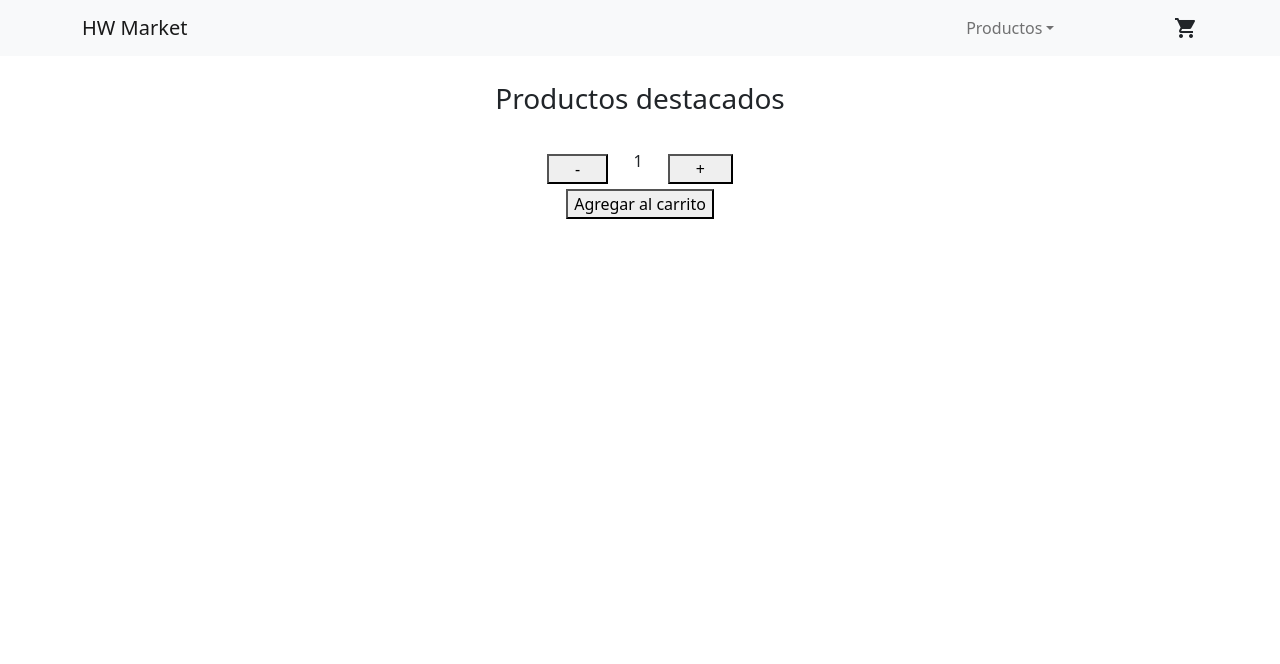
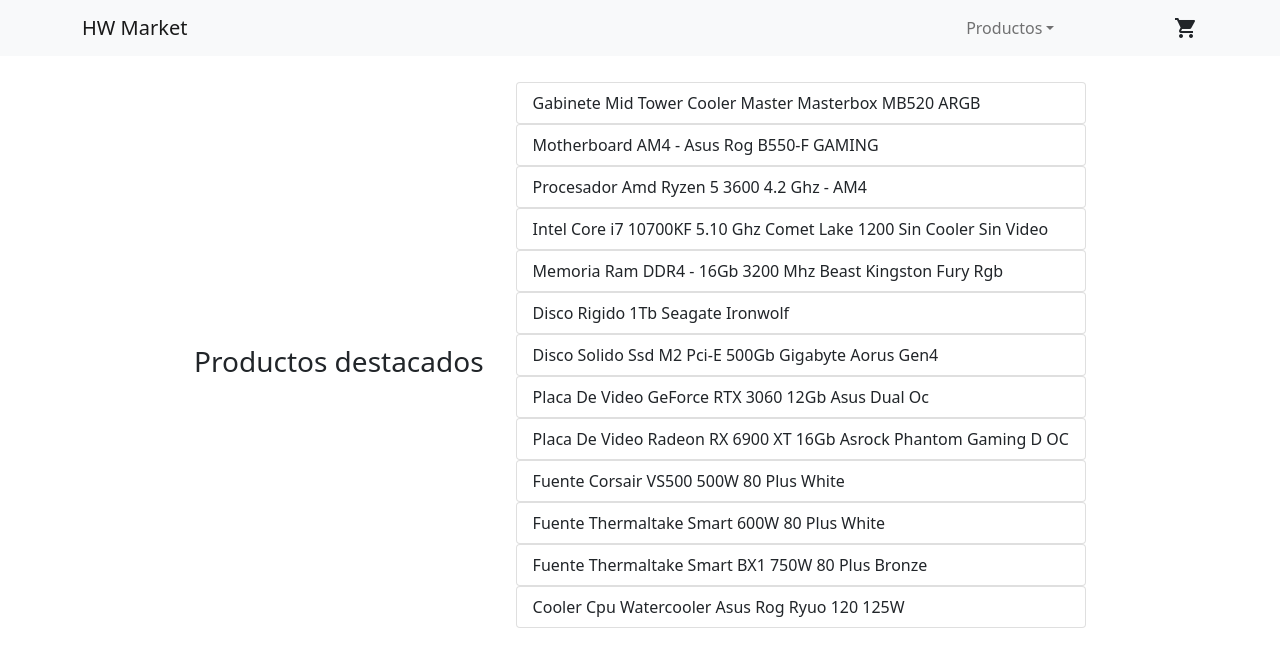
Before and after one commit to HX-MPrecelle/proyectRJS, a React (Create React App) app: page / in a window 1280 px wide. Shown: the top 664 px of the page. Built offline with nearby package versions, Linux system fonts and the light colour scheme.

Commit message:
Desafío clase 06 - Promises, asincronia y MAP

```diff
--- a/src/App.js
+++ b/src/App.js
@@ -7,7 +7,7 @@
 
     return (
         <>
-            <NavBar brandName="HW Market"/>
+            <NavBar brandName='HW Market'/>
             <ItemListContainer text='Productos destacados' />
         </>
     )
--- /dev/null
+++ b/src/components/Item.js
@@ -0,0 +1,12 @@
+import ListGroup from 'react-bootstrap/ListGroup';
+
+const Item = (props) => {
+
+    return (
+        <ListGroup>
+            <ListGroup.Item key={props.item.id}>{props.item.nombre}</ListGroup.Item>
+        </ListGroup>
+     );
+}
+
+export default Item;
--- a/src/components/ItemCount.js
+++ b/src/components/ItemCount.js
@@ -1,4 +1,5 @@
 import { useState } from 'react';
+import Button from 'react-bootstrap/Button';
 import './ItemCount.css'
 
 const ItemCount = ({ stock, initial, onAdd }) => {
@@ -26,16 +27,16 @@
 
 
     return (
-        <div>
+        <>
             <div className="justify-content-md-center posCount">
-            <button className="sepCount" onClick={restar}>-</button>
+            <Button variant="outline-secondary" className="sepCount" onClick={restar}>-</Button>
             <p className="sepCount">{contador}</p>
-            <button className="sepCount" onClick={sumar}>+</button>
+            <Button variant="outline-secondary" className="sepCount" onClick={sumar}>+</Button>
             </div>
             <div className="posAgregar">
-                <button disabled={stock > 0 ? false : true} onClick={agregar}>Agregar al carrito</button>
+                <Button variant="outline-secondary" disabled={stock > 0 ? false : true} onClick={agregar}>Agregar al carrito</Button>
             </div>
-        </div>
+        </>
      );
 }
 
--- /dev/null
+++ b/src/components/ItemList.js
@@ -0,0 +1,12 @@
+import Item from './Item'
+
+const ItemList = (props) => {
+
+    return (
+            <ul>
+                {props.products.map(element => <Item key={element.id} item={element} />)}
+            </ul>
+    );
+}
+
+export default ItemList;
--- a/src/components/ItemListContainer.css
+++ b/src/components/ItemListContainer.css
@@ -1,4 +1,4 @@
-.posH3 {
+.posCenter {
     display: flex;
     align-items: center;
     justify-content: center;
--- a/src/components/ItemListContainer.js
+++ b/src/components/ItemListContainer.js
@@ -1,14 +1,79 @@
 //Import ItemListContainer.css
-import ItemCount from './ItemCount';
+import React, { useEffect, useState } from 'react';
+import ItemList from './ItemList'
+import Spinner from 'react-bootstrap/Spinner'
 import './ItemListContainer.css';
 
+const Products = () => {
+
+    return new Promise ((resolve, reject) => {
+
+    setTimeout(() =>
+
+        resolve([
+            {id: 1, destacado: false, nombre:'Gabinete Mid Tower Aerocool Bolt Black', categoria: 'Gabinetes', precio: 4500, stock: 3},
+            {id: 2, destacado: false, nombre:'Gabinete Mid Tower Thermaltake H100 Vidrio Templado', categoria: 'Gabinetes', precio: 7000, stock: 4},
+            {id: 3, destacado: true, nombre:'Gabinete Mid Tower Cooler Master Masterbox MB520 ARGB', categoria: 'Gabinetes', precio: 9900, stock: 2},
+            {id: 4, destacado: false, nombre:'Motherboard AM4 - Gigabyte GA-B450M GAMING', categoria: 'Motherboards', precio: 9500, stock: 4},
+            {id: 5, destacado: true, nombre:'Motherboard AM4 - Asus Rog B550-F GAMING', categoria: 'Motherboards', precio: 26000, stock: 2},
+            {id: 6, destacado: false, nombre:'Motherboard 1200 11°Gen - Msi Z590 UNIFY', categoria: 'Motherboards', precio: 53000, stock: 2},
+            {id: 7, destacado: true, nombre:'Procesador Amd Ryzen 5 3600 4.2 Ghz - AM4', categoria: 'Procesadores', precio: 32500, stock: 5},
+            {id: 8, destacado: false, nombre:'Procesador Amd Ryzen 7 5800X 4.7 Ghz - AM4 Sin Cooler Sin Video', categoria: 'Procesadores', precio: 58000, stock: 3},
+            {id: 9, destacado: true, nombre:'Intel Core i7 10700KF 5.10 Ghz Comet Lake 1200 Sin Cooler Sin Video', categoria: 'Procesadores', precio: 42000, stock: 4},
+            {id: 10, destacado: false, nombre:'Procesador Intel Core i9 10900 5.2 Ghz Comet Lake 1200', categoria: 'Procesadores', precio: 54000, stock: 3},
+            {id: 11, destacado: false, nombre:'Memoria Ram DDR4 - 8Gb 3200 Mhz Predator Rgb HyperX', categoria: 'Memorias RAM', precio: 6900, stock: 6},
+            {id: 12, destacado: true, nombre:'Memoria Ram DDR4 - 16Gb 3200 Mhz Beast Kingston Fury Rgb', categoria: 'Memorias RAM', precio: 10500, stock: 4},
+            {id: 13, destacado: false, nombre:'Memoria Ram DDR4 - 32Gb 3200 Mhz Ballistix Negro Rgb', categoria: 'Memorias RAM', precio: 29000, stock: 4},
+            {id: 14, destacado: true, nombre:'Disco Rigido 1Tb Seagate Ironwolf', categoria: 'Almacenamiento', precio: 8000, stock: 5},
+            {id: 15, destacado: false, nombre:'Disco Rigido 6Tb WD Black', categoria: 'Almacenamiento', precio: 30000, stock: 2},
+            {id: 16, destacado: false, nombre:'Disco Solido Ssd 480Gb Kingston A400', categoria: 'Almacenamiento', precio: 6700, stock: 3},
+            {id: 18, destacado: true, nombre:'Disco Solido Ssd M2 Pci-E 500Gb Gigabyte Aorus Gen4', categoria: 'Almacenamiento', precio: 13500, stock: 4},
+            {id: 19, destacado: false, nombre:'Placa De Video GeForce GTX 1650 4Gb Msi Ventus Xs DDR6', categoria: 'Placas de video', precio: 60000, stock: 4},
+            {id: 20, destacado: true, nombre:'Placa De Video GeForce RTX 3060 12Gb Asus Dual Oc', categoria: 'Placas de video', precio: 155000, stock: 3},
+            {id: 21, destacado: true, nombre:'Placa De Video Radeon RX 6900 XT 16Gb Asrock Phantom Gaming D OC', categoria: 'Placas de video', precio: 315000, stock: 2},
+            {id: 22, destacado: true, nombre:'Fuente Corsair VS500 500W 80 Plus White', categoria: 'Fuentes', precio: 7000, stock: 4},
+            {id: 23, destacado: true, nombre:'Fuente Thermaltake Smart 600W 80 Plus White', categoria: 'Fuentes', precio: 6000, stock: 4},
+            {id: 24, destacado: true, nombre:'Fuente Thermaltake Smart BX1 750W 80 Plus Bronze', categoria: 'Fuentes', precio: 11000, stock: 3},
+            {id: 25, destacado: true, nombre:'Cooler Cpu Watercooler Asus Rog Ryuo 120 125W', categoria: 'Refrigeración PC', precio: 35000, stock: 3},
+            {id: 26, destacado: false, nombre:'Cooler Cpu Watercooler Gamemax Icechill 240 Argb', categoria: 'Refrigeración PC', precio: 15000, stock: 4},
+            {id: 27, destacado: false, nombre:'Cooler Cpu Watercooler Asus Tuf LC 120 Rgb 125 W', categoria: 'Refrigeración PC', precio: 16000, stock: 3}
+            ]),
+            3000
+        )
+    })
+}
+
 const ItemListContainer = ({text}) => {
-    return (
+
+    const [dataToShow, setDataToShow] = useState([]);
+
+    useEffect(() => {
+        Products().then((data) => {
+            let aux = data.filter(producto => producto.destacado)
+            setDataToShow(aux)
+        })
+    }, [])
+
+    return dataToShow.length === 0 ? (
         <>
-            <h3 className="posH3">{text}</h3>
-            <ItemCount stock = {5} initial = {1} onAdd = {(cantidad) => {console.log(cantidad)}}/>
+            <div className="posCenter">
+                <Spinner animation="border" role="status">
+                    <span className="visually-hidden">Cargando...</span>
+                </Spinner>
+            </div>
         </>
-    );
+        ) : (
+        <>
+            <div className="posCenter">
+                <div>
+                    <h3 className="posCenter">{text}</h3>
+                </div>
+                <div>
+                    <ItemList products={dataToShow} />
+                </div>
+            </div>
+        </>
+        );
 }
 
 export default ItemListContainer;
--- a/src/components/NavBar.js
+++ b/src/components/NavBar.js
@@ -26,7 +26,7 @@
                         <Nav className="me-auto">
                             <NavDropdown title="Productos" id="basic-nav-dropdown">
                                 <NavDropdown.Item href="#action/3.1">Gabinetes</NavDropdown.Item>
-                            <NavDropdown.Item href="#action/3.2">Moterboards</NavDropdown.Item>
+                                <NavDropdown.Item href="#action/3.2">Motherboards</NavDropdown.Item>
                                 <NavDropdown.Item href="#action/3.3">Procesadores</NavDropdown.Item>
                                 <NavDropdown.Item href="#action/3.4">Memorias RAM</NavDropdown.Item>
                                 <NavDropdown.Item href="#action/3.5">Almacenamiento</NavDropdown.Item>
```
Lines whose indentation alone changed are shown as unchanged.
